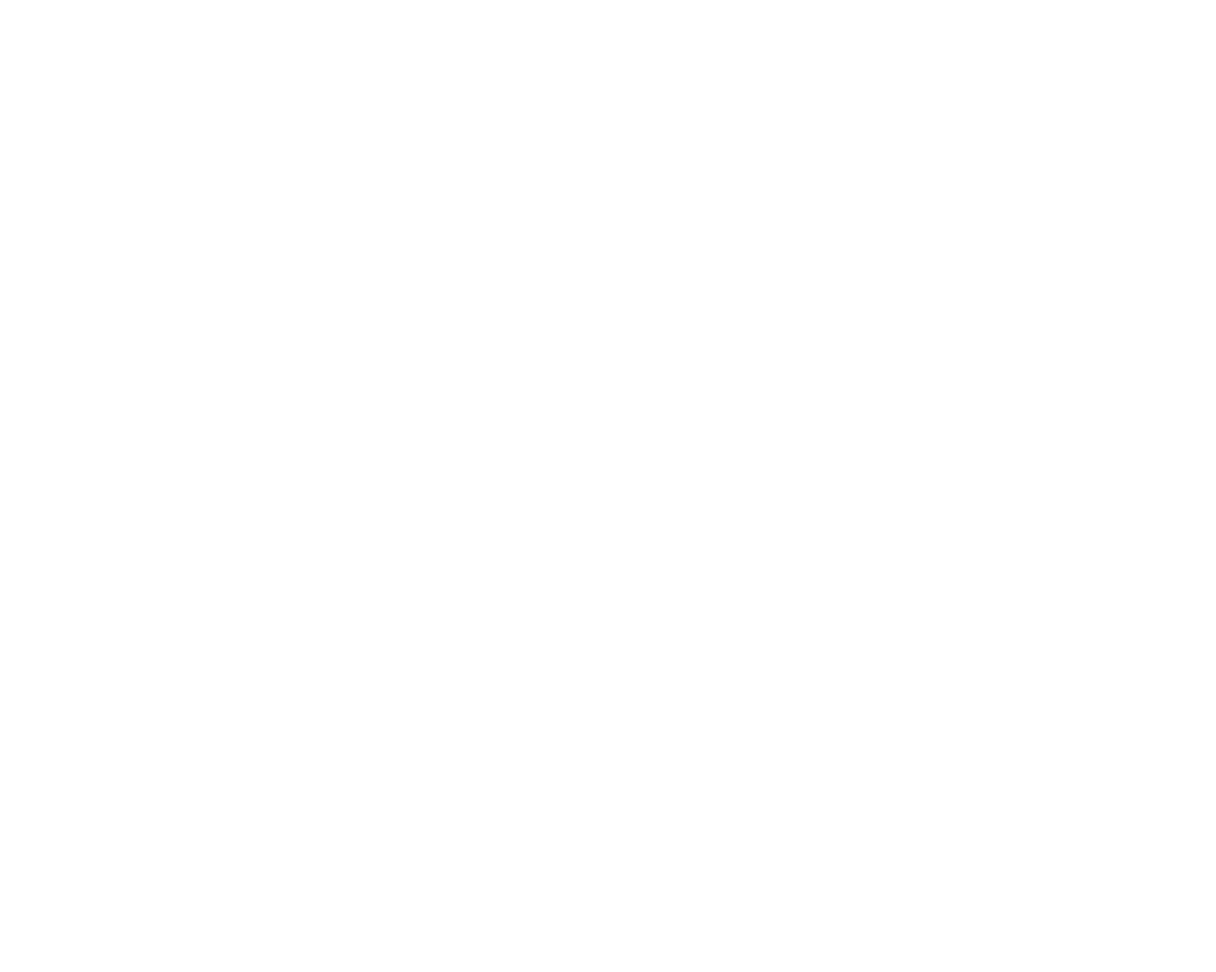
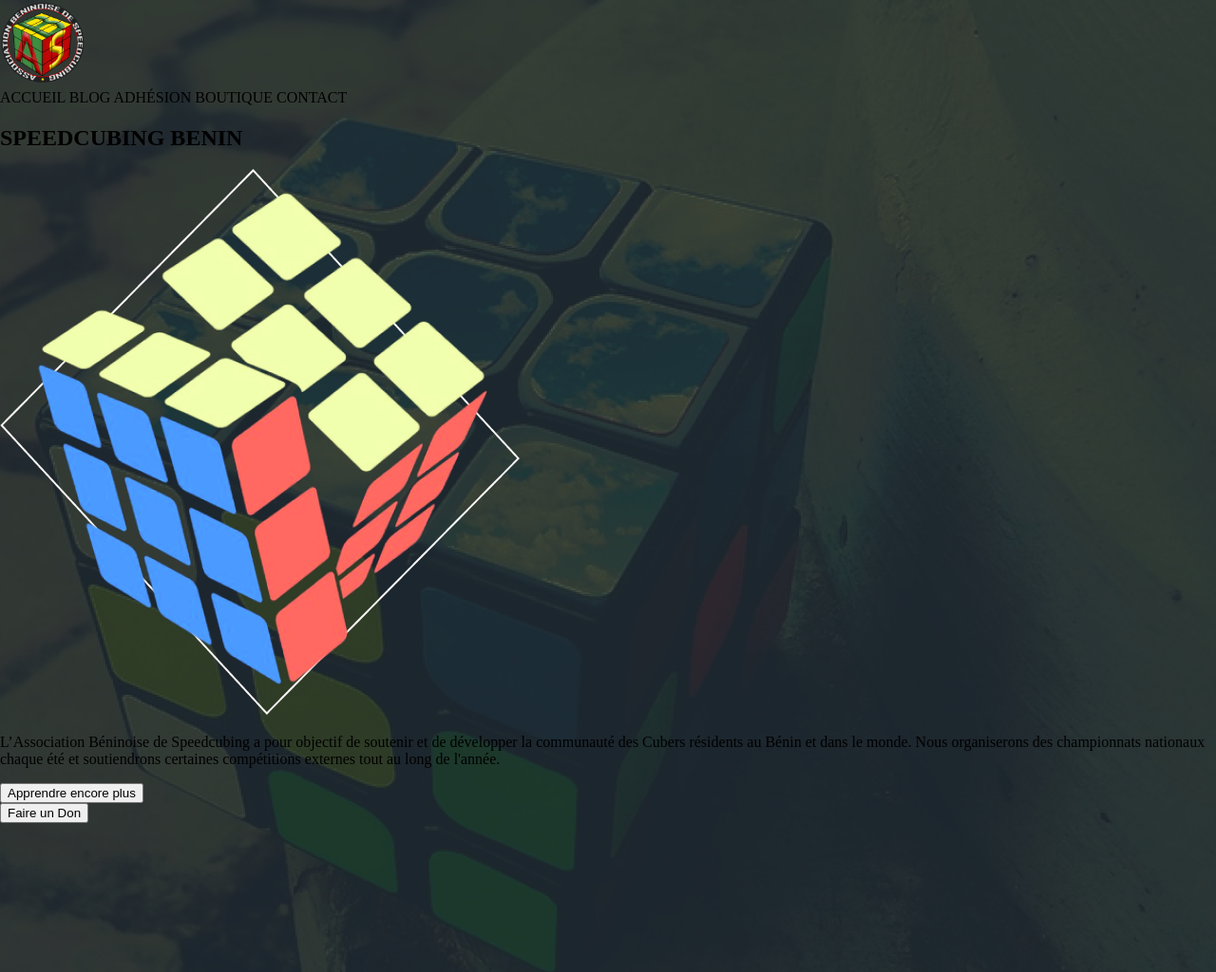
Before and after one commit to Roland229/speedcubingbenin, a plain HTML site: page index.html in a window 1280 px wide. Shown: the whole page at 95% size. Before the commit the page ends 800 px from the top, so only its background shows below. Drawn offline with Linux system fonts and the light colour scheme.

Commit message:
Pemier commit

```diff
--- /dev/null
+++ b/css/style.css
@@ -0,0 +1,18 @@
+.body {
+  font-size: 50px;
+}
+.section {
+  width: 100%;
+  height: 1024px;
+  background: rgba(26,124,124,0.5);
+  opacity: 1;
+  position: absolute;
+  top: 0px;
+  left: 0px;
+  overflow: hidden;
+}
+.logo {
+  width: 7%;
+  height: 7%;
+  object-fit: contain;
+}
--- a/index.html
+++ b/index.html
@@ -2,11 +2,43 @@
 <html lang="fr">
 <head>
     <meta charset="UTF-8">
-    <meta http-equiv="X-UA-Compatible" content="IE=edge">
     <meta name="viewport" content="width=device-width, initial-scale=1.0">
-    <title>Seepdcubing Benin</title>
+    <title>SPEEDCUBING BENIN</title>
+    <link rel="stylesheet" href="./css/style.css">
 </head>
 <body>
+    <section class="section" style="background-image: url('./img/background.png');">
+        <header class="header">
+            <img src="./img/logoabs.png" alt="logo" class="logo">
+        </header>
 
-</body>
+        <nav class="nav">
+           <div class="nav-item">
+            <span>ACCUEIL</span>
+            <span>BLOG</span>
+            <span>ADHÉSION</span>
+            <span>BOUTIQUE</span>
+            <span>CONTACT</span>
+           </div>
+        </nav>
+        <article class="article"></article>
+          <h1 class="title">SPEEDCUBING BENIN </h1>
+        <div>
+            <img src="./img/cube.png" />
+        </div>
+
+            <p>L’Association Béninoise de Speedcubing a pour objectif de soutenir et
+                de développer la communauté des Cubers résidents au Bénin et dans le monde.
+                Nous organiserons des championnats nationaux chaque été et soutiendrons
+                certaines compétitions externes tout au long de l'année.</p>
+
+            <div>
+                <button>Apprendre encore plus</button>
+            </div>
+            <div >
+                <button>Faire un Don</button>
+            </div>
+        </div>
+    </body>
+
 </html>
```
Also changed, not shown: img/background.png (added), img/cube.png (added), img/logoabs.png (added).
